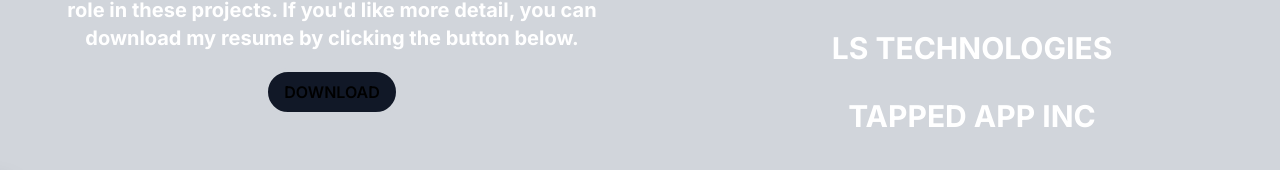
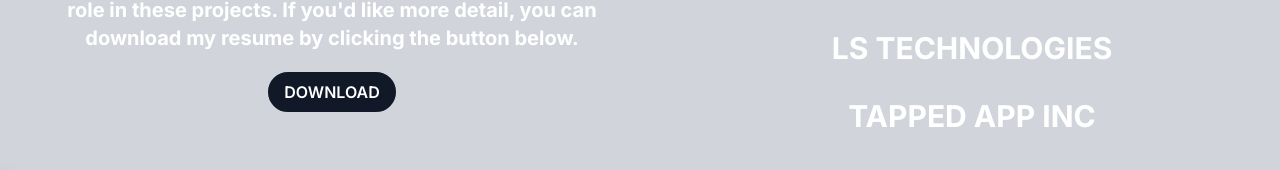
Before and after one commit to ArmaanJH/Armaan-Hossain, a Next.js app: page /work in a window 1280 px wide. Shown: the part 358-528 px from the top of the page. Built offline with nearby package versions, Linux system fonts and the light colour scheme.

Commit message:
fixed download button css

```diff
--- a/src/app/work/page.tsx
+++ b/src/app/work/page.tsx
@@ -112,7 +112,7 @@
               </p>
               <div className="mt-4">
                 <button className="rounded-full border-gray-300 border-4 bg-gray-900 px-4 py-2 transition-transform transform hover:scale-105">
-                  <p className="font-semibold">DOWNLOAD</p>
+                  <p className="font-semibold text-white">DOWNLOAD</p>
                 </button>
               </div>
             </div>
```
